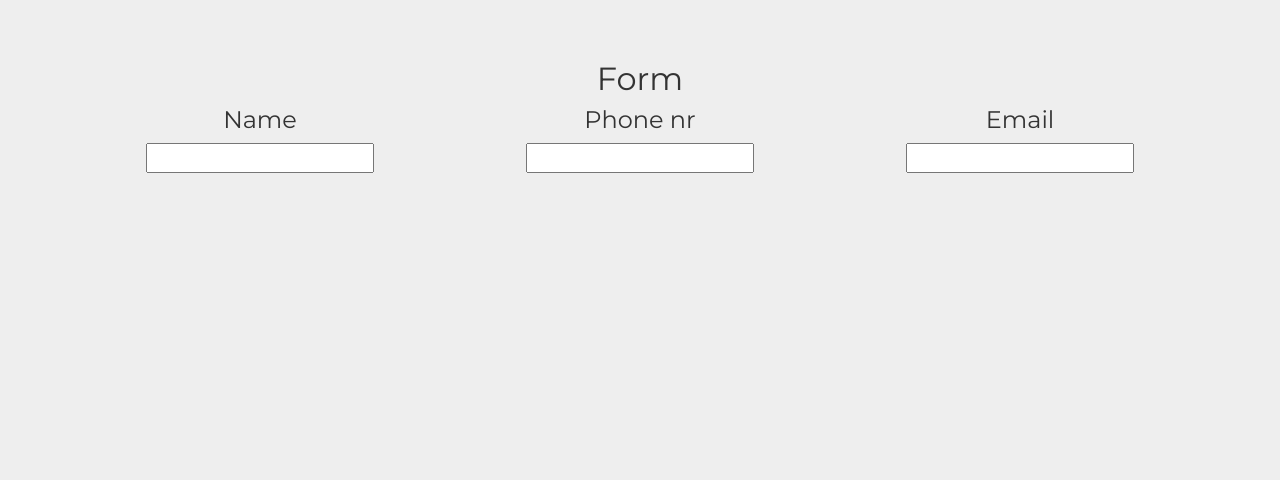
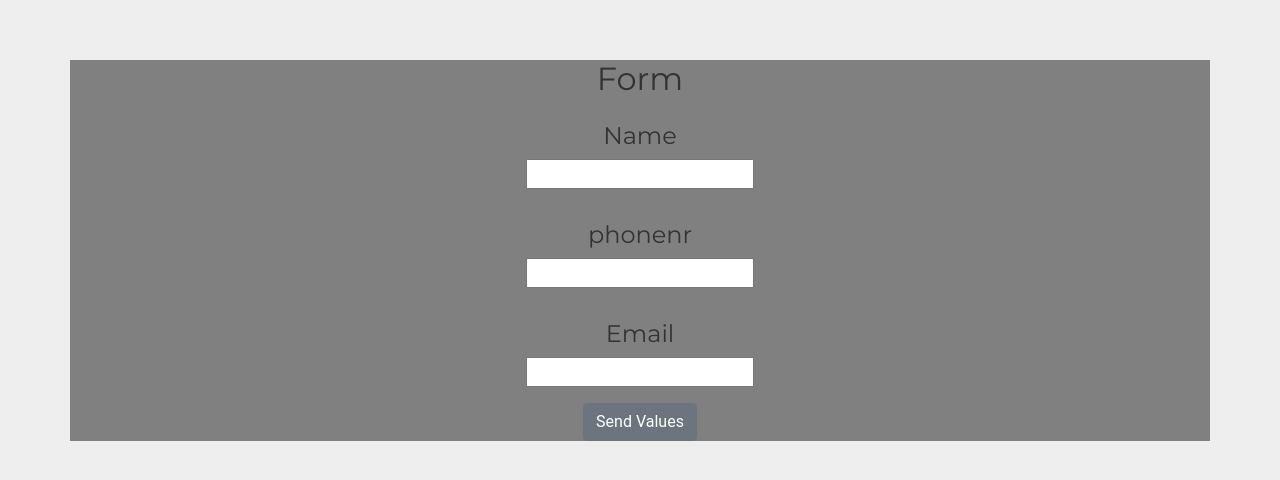
Before and after one commit to KevinCarvajal/React-Project, a React (Create React App) app in the folder my-app/: page /FormPage in a window 1280 px wide. Shown: the top 480 px of the page. Built offline with nearby package versions, Linux system fonts and the light colour scheme.

Commit message:
Form Validation/useStates added
validation not 100% fixed, trying to use useState, error message also need to be fixed if validation goes  wrong, meanwhile i use console log

```diff
--- a/my-app/src/components/Form/index.js
+++ /dev/null
@@ -1,30 +0,0 @@
-import React from "react";
-
-const Form = () => {
-  return (
-    <div class="container">
-      <form>
-        <h2 class="text-center">Form</h2>
-
-        <div class="row text-center">
-          <div class="col-md-4">
-            <h4>Name</h4>
-            <input></input>
-          </div>
-
-          <div class="col-md-4">
-            <h4>Phone nr</h4>
-            <input></input>
-          </div>
-
-          <div class="col-md-4">
-            <h4>Email</h4>
-            <input></input>
-          </div>
-        </div>
-      </form>
-    </div>
-  );
-};
-
-export default Form;
--- a/my-app/src/components/Form/styles.scss
+++ /dev/null
@@ -1 +0,0 @@
-///
--- /dev/null
+++ b/my-app/src/components/FormBuild/index.js
@@ -0,0 +1,104 @@
+import React, { useState } from "react";
+import { Container, Row, Col, Form, Button } from "reactstrap";
+
+const FormBuild = () => {
+  //input values States
+  const [nameValue, setNameValue] = useState("");
+  const [phoneValue, setPhoneValue] = useState("");
+  const [emailValue, setEmailValue] = useState("");
+  const [errorMessage] = useState("doesnt work");
+
+  const [validation, setvalidation] = useState({
+    nameValue: true,
+    phoneValue: true,
+    emailValue: true
+  });
+
+  const [error] = useState({
+    errorMessage: true
+  });
+
+  //Send forms input values
+  const sendForm = evt => {
+    evt.preventDefault();
+
+    //validation for the forms input values
+    const validate = () => {
+      let x = { ...validation };
+      let t = { ...error };
+      if (nameValue === "" || nameValue.length < 3) {
+        x.nameValue = false;
+      } else {
+        x.nameValue = true;
+      }
+      if (
+        phoneValue === "" ||
+        phoneValue.length < 10 ||
+        !/^0[7][0-9]{8}$/.test(phoneValue)
+      ) {
+        x.phoneValue = false;
+      } else {
+        x.phoneValue = true;
+      }
+      if (
+        emailValue === "" ||
+        emailValue.length < 4 ||
+        !/\w\w+@\w\w+\.\w\w+/.test(emailValue)
+      ) {
+        x.emailValue = false;
+      } else {
+        x.emailValue = true;
+      }
+      setvalidation(x);
+      if (x.nameValue && x.phoneValue && x.emailValue) return true;
+      else {
+        t.errorMessage = false;
+        console.log(errorMessage);
+
+        return false;
+      }
+    };
+    if (validate()) {
+      console.log(
+        "Name:" + nameValue + "\n",
+        "Phone:" + phoneValue + "\n",
+        "Email:" + emailValue + "\n"
+      );
+    }
+  };
+
+  return (
+    <Container className="formContent text-center">
+      <Form onSubmit={sendForm}>
+        <h2>Form</h2>
+        <Row className="input-field no-gutters">
+          <Col className="test" lg={12}>
+            <h4>Name</h4>
+            <input
+              value={nameValue}
+              onChange={e => setNameValue(e.target.value)}
+            ></input>
+          </Col>
+          <Col className="test" lg={12}>
+            <h4>phonenr</h4>
+            <input
+              value={phoneValue}
+              onChange={e => setPhoneValue(e.target.value)}
+            ></input>
+          </Col>
+          <Col className="test" lg={12}>
+            <h4>Email</h4>
+            <input
+              value={emailValue}
+              onChange={e => setEmailValue(e.target.value)}
+            ></input>
+          </Col>
+        </Row>
+      </Form>
+
+      <Button onClick={sendForm}>Send Values</Button>
+    </Container>
+  );
+};
+
+export default FormBuild;
--- /dev/null
+++ b/my-app/src/components/FormBuild/styles.scss
@@ -0,0 +1,6 @@
+.formContent {
+  background-color: gray;
+  .test {
+    padding: 1rem 0;
+  }
+}
--- a/my-app/src/sass/styles.scss
+++ b/my-app/src/sass/styles.scss
@@ -9,7 +9,8 @@
 @import "./basic-styles";
 
 // Components Styling
-@import "../components/Header/styles.scss";
+@import "../components/Header/styles";
+@import "../components/FormBuild/styles";
 
 // Views Styling
 @import "../views/StartPage/styles";
--- a/my-app/src/views/FormPage/index.js
+++ b/my-app/src/views/FormPage/index.js
@@ -1,10 +1,10 @@
 import React from "react";
-import Form from "../../components/Form";
+import FormBuild from "../../components/FormBuild";
 
 const FormPage = () => {
   return (
     <div>
-      <Form />
+      <FormBuild />
     </div>
   );
 };
```
